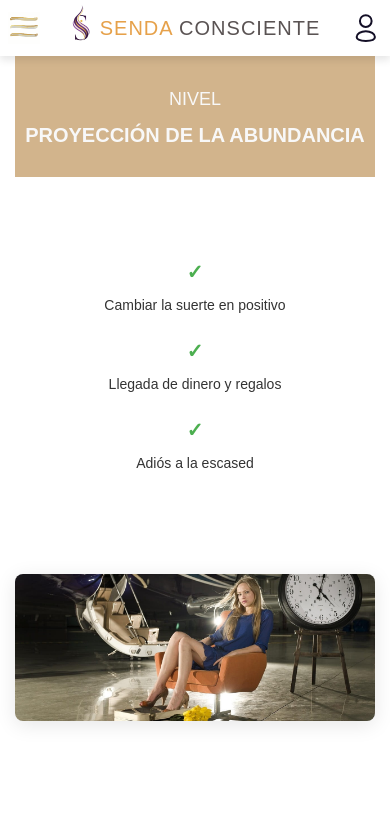
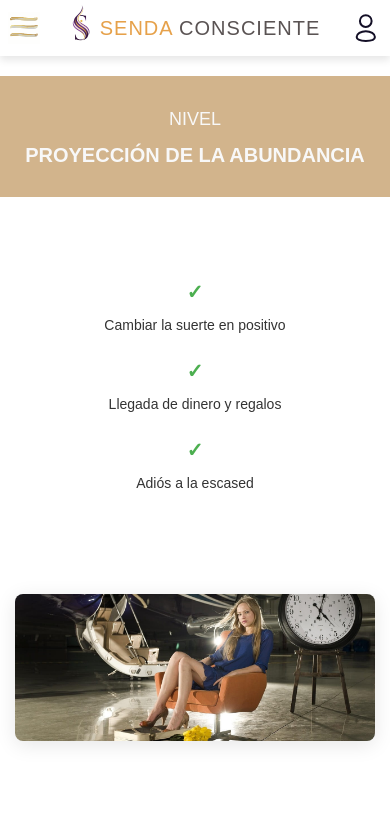
Before and after one commit to orbimatrix/Conscious-path, a Next.js app: page /abundancia in a window 390 px wide. Shown: the top 819 px of the page. Built offline with nearby package versions, Linux system fonts and the light colour scheme.

Commit message:
Refactor AbundanciaPage styles and structure; separate hero section for improved layout and responsiveness. Update CSS for better mobile support and visual consistency across sections.

```diff
--- a/src/app/abundancia/abundancia.css
+++ b/src/app/abundancia/abundancia.css
@@ -14,9 +14,10 @@
 /* Hero Section - Light Brown Background */
 .abundancia-hero {
   background: #D2B48C;
-  padding: 60px 20px;
+  padding: 80px 20px 60px;
   text-align: center;
   margin-bottom: 40px;
+  margin-top: 20px;
 }
 
 .abundancia-hero-content {
@@ -385,6 +386,7 @@
 
 /* Large Screen Optimization */
 @media (min-width: 1920px) {
+
   .abundancia-image-container {
     max-width: 1200px;
   }
--- a/src/app/abundancia/page.tsx
+++ b/src/app/abundancia/page.tsx
@@ -14,14 +14,15 @@ export default function AbundanciaPage() {
 
   return (
     <div className="abundancia-page">
+      {/* Hero Section - Outside main container for full width */}
+      <section className="abundancia-hero">
+        <div className="abundancia-hero-content">
+          <h1 className="abundancia-title">NIVEL</h1>
+          <h2 className="abundancia-subtitle">PROYECCIÓN DE LA ABUNDANCIA</h2>
+        </div>
+      </section>
+
       <main className="abundancia-main">
-        {/* Hero Section */}
-        <section className="abundancia-hero">
-          <div className="abundancia-hero-content">
-            <h1 className="abundancia-title">NIVEL</h1>
-            <h2 className="abundancia-subtitle">PROYECCIÓN DE LA ABUNDANCIA</h2>
-          </div>
-        </section>
 
         {/* Benefits Section */}
         <section className="abundancia-benefits">
```
